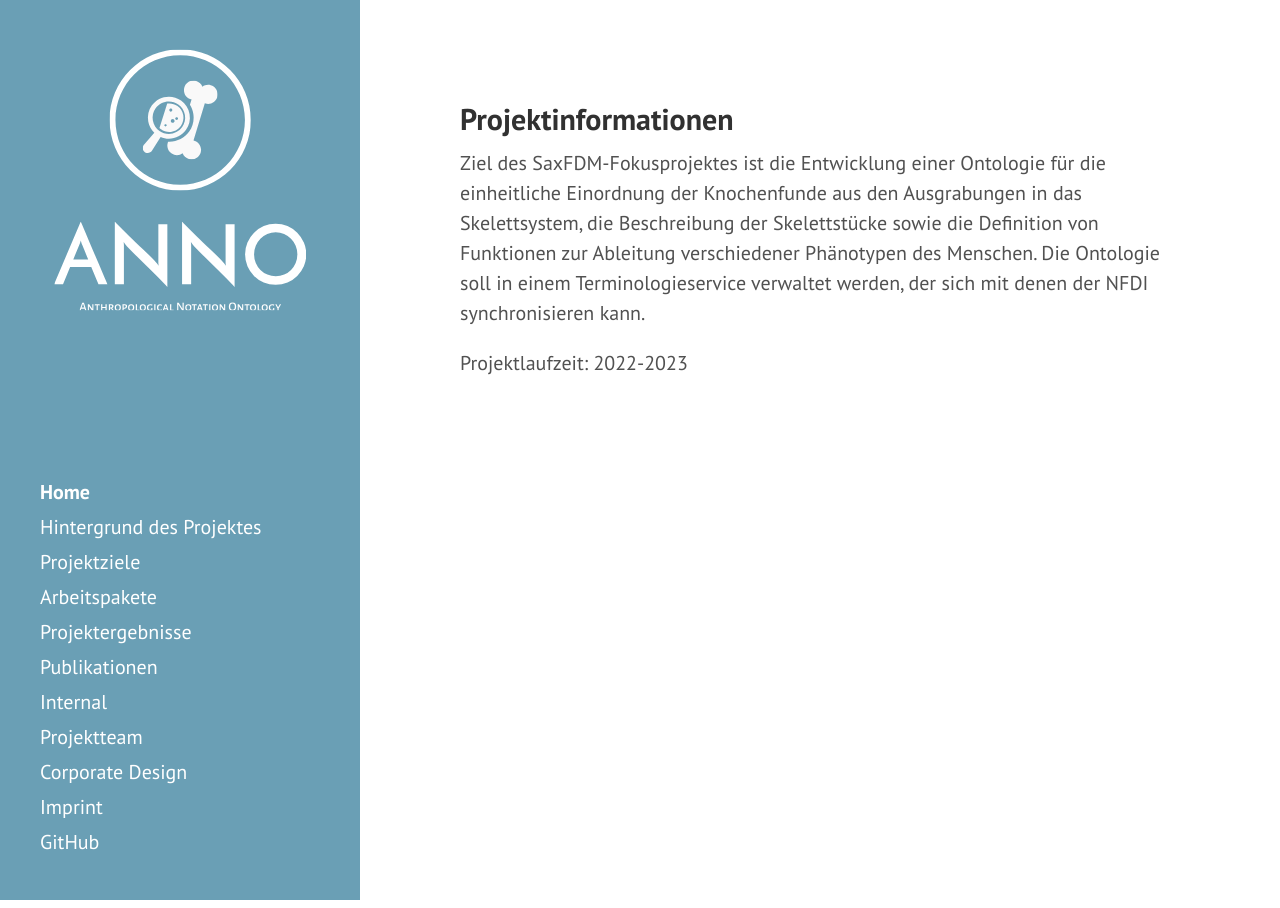
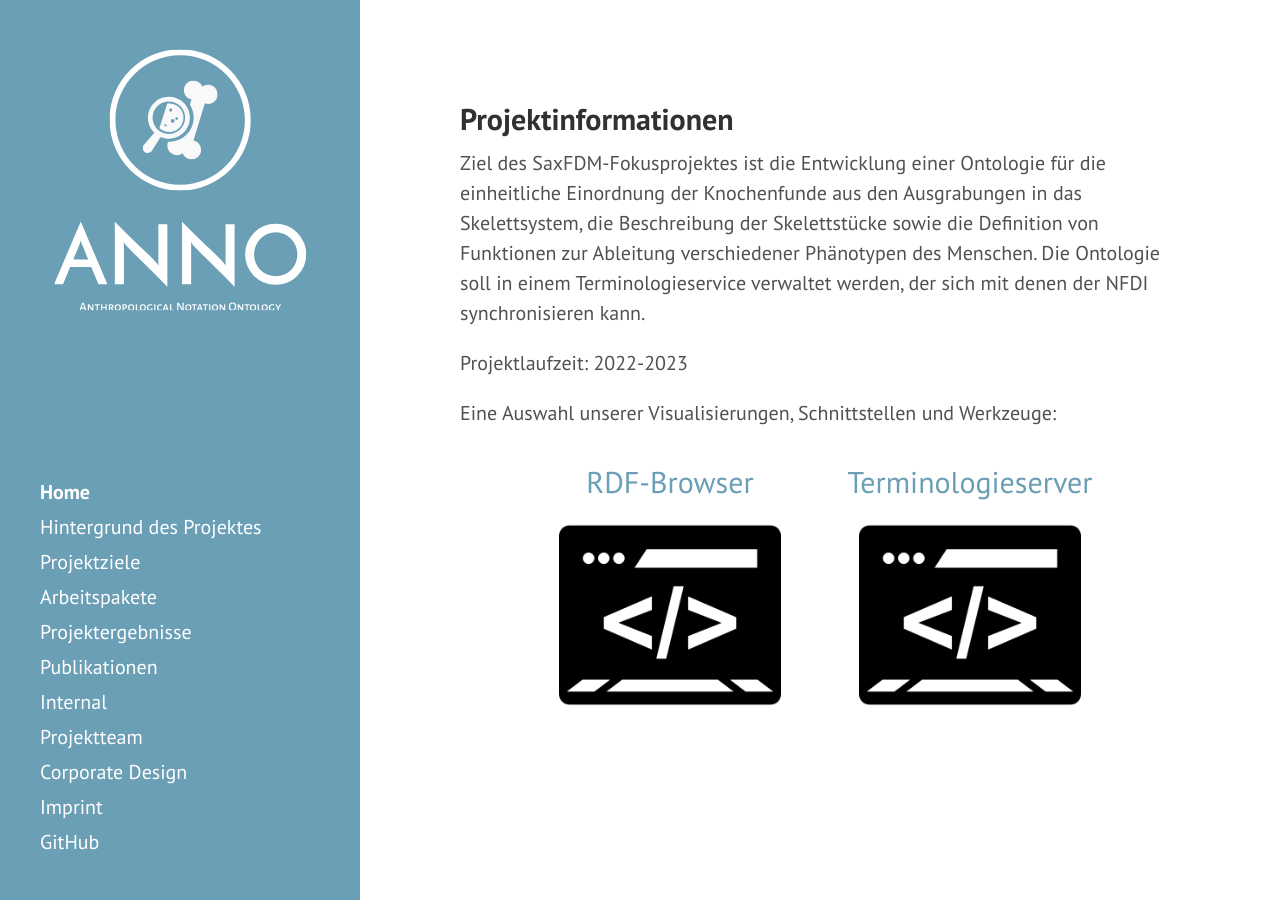
Before and after one commit to annosaxfdm/annosaxfdm.de, a Jekyll site: the page built from index.md, in a window 1280 px wide. Built offline with Jekyll 4.4.1, drawn with Linux system fonts in a browser that asks for light colours.

Commit message:
Add image links to RDF browser and OLS to homepage.

```diff
--- a/index.md
+++ b/index.md
@@ -13,14 +13,16 @@ Die Ontologie soll in einem Terminologieservice verwaltet werden, der sich mit d
 
 Projektlaufzeit: 2022-2023
 
-
-<!--
 Eine Auswahl unserer Visualisierungen, Schnittstellen und Werkzeuge:
 <div class="flexy">
 <div class="flex-item">
-  <a title="Browse" href="...">RDF-Browser
+  <a title="Browse" href="ontology">RDF-Browser
+  <img title="Browse" alt="Browse" src="public/browse.png">
+</a>
+</div>
+<div class="flex-item">
+  <a title="Browse" href="https://ols.imise.uni-leipzig.de/ontologies/anno">Terminologieserver
   <img title="Browse" alt="Browse" src="public/browse.png">
 </a>
 </div>
 </div>
--->
```
Also changed, not shown: public/browse.png (added).
